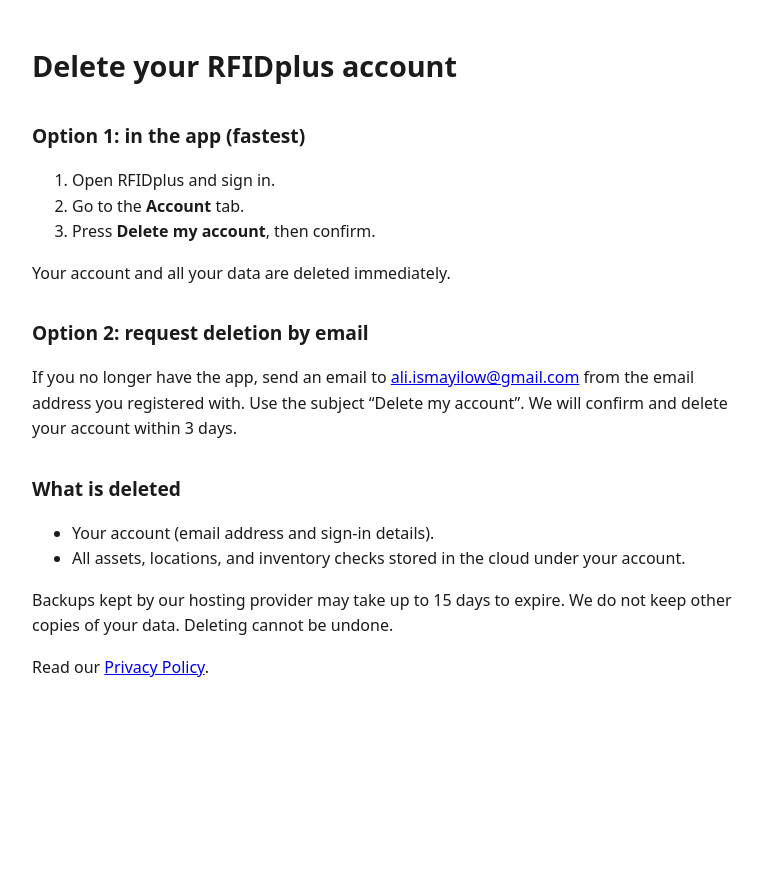
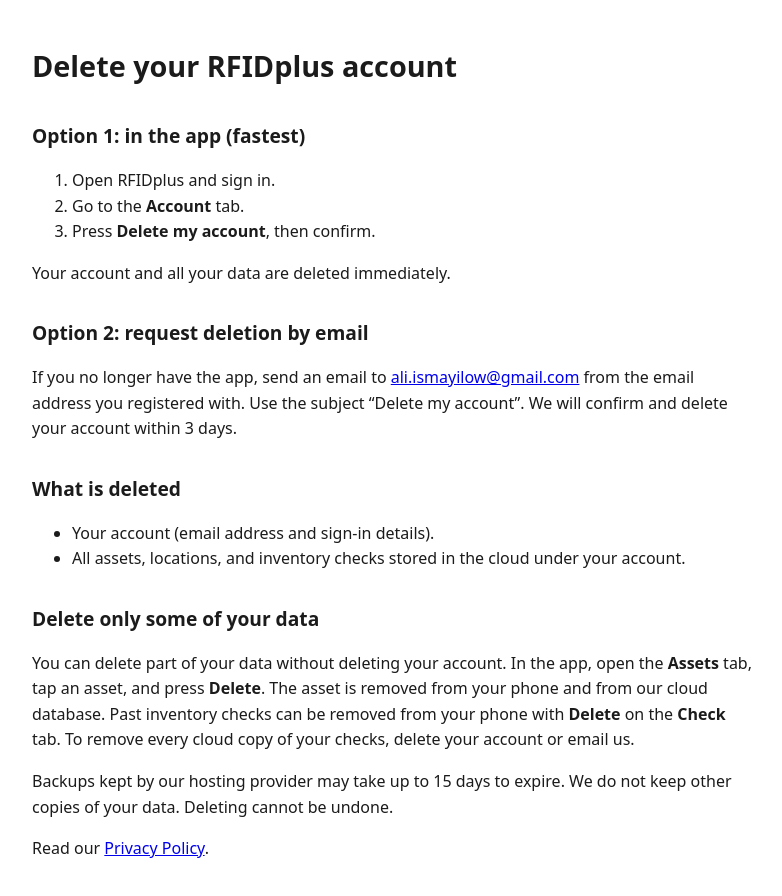
Before and after one commit to Ismayilow/RFIDplus-legal, a plain HTML site: page delete-account.html in a window 1280 px wide. Shown: the whole page, without its empty margins (248-1030 px from the left). Before the commit the page ends 800 px from the top, so only its background shows below. Drawn offline with Linux system fonts and the light colour scheme.

Commit message:
Update delete-account.html

```diff
--- a/delete-account.html
+++ b/delete-account.html
@@ -29,6 +29,8 @@
   <li>Your account (email address and sign-in details).</li>
   <li>All assets, locations, and inventory checks stored in the cloud under your account.</li>
 </ul>
+  <h2>Delete only some of your data</h2>
+<p>You can delete part of your data without deleting your account. In the app, open the <strong>Assets</strong> tab, tap an asset, and press <strong>Delete</strong>. The asset is removed from your phone and from our cloud database. Past inventory checks can be removed from your phone with <strong>Delete</strong> on the <strong>Check</strong> tab. To remove every cloud copy of your checks, delete your account or email us.</p>
 <p>Backups kept by our hosting provider may take up to 15 days to expire. We do not keep other copies of your data. Deleting cannot be undone.</p>
 
 <p>Read our <a href="privacy-policy.html">Privacy Policy</a>.</p>
```
